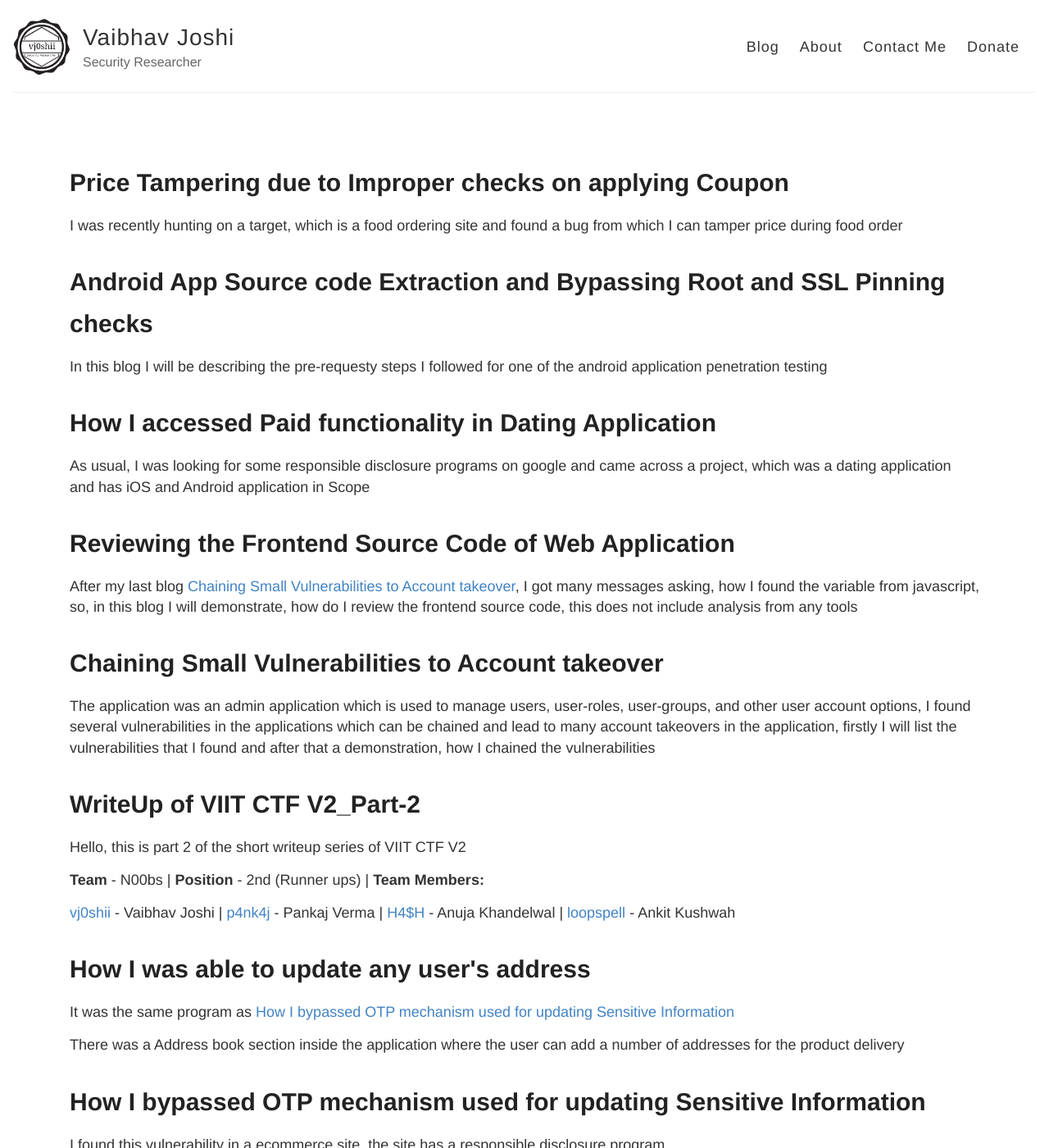
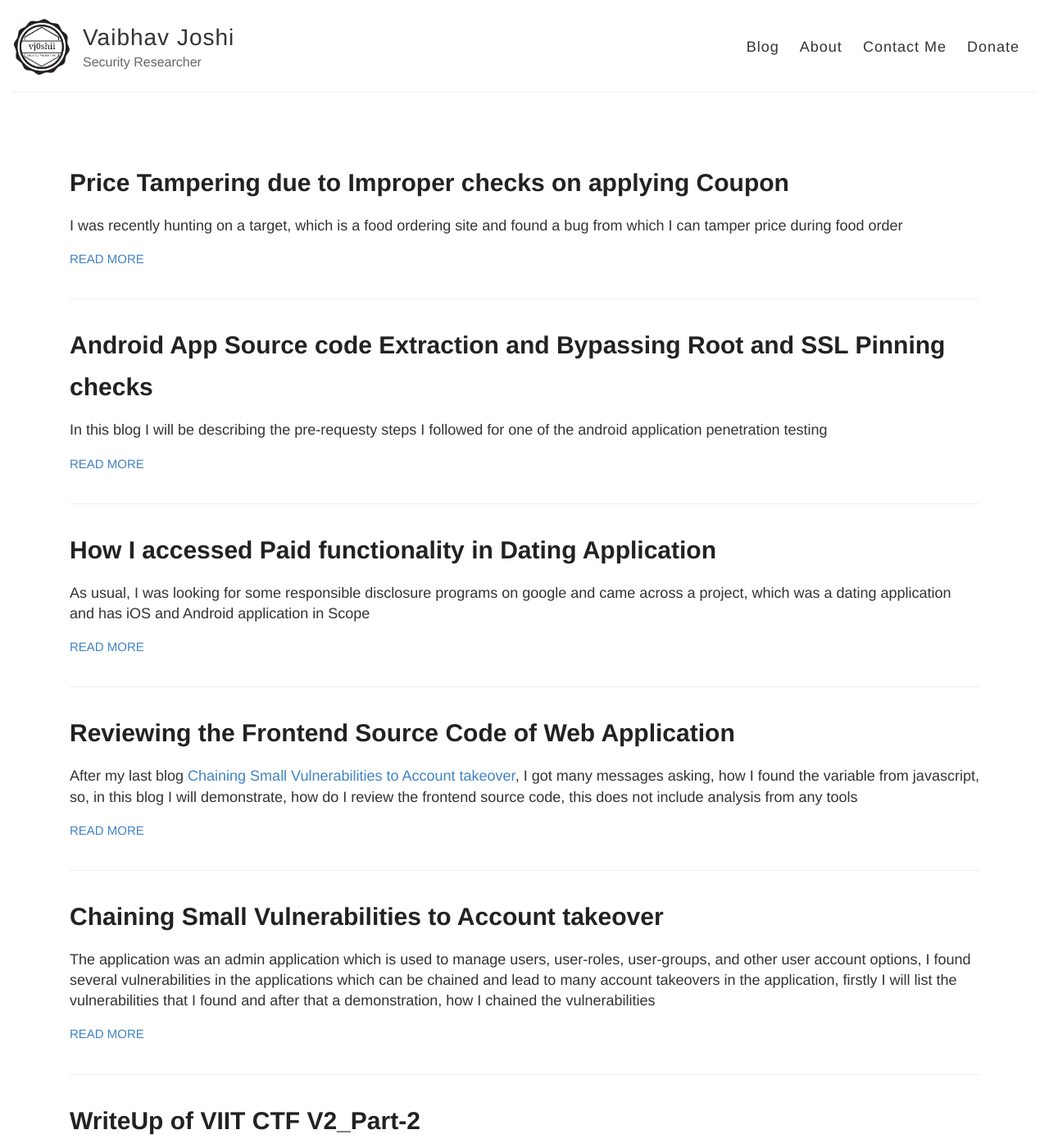
Before and after one commit to vj0shii/vj0shii.github.io, a Jekyll site: the page built from blogs.html, in a window 1280 px wide and 1400 px high. Shown: the whole window at 82% size. Built offline with Jekyll 4.4.1, drawn with Linux system fonts in a browser that asks for light colours; some of the changed text lies outside the part shown.

Commit message:
Update blogs.html

```diff
--- a/blogs.html
+++ b/blogs.html
@@ -5,10 +5,15 @@
 <div class="container">
 <div class="posts">
   {% for post in site.posts %}
-	<a href="{{ site.baseurl }}{{ post.url }}"><h1>{{ post.title }}</h1></a>
-	<p>{{ post.excerpt }}</p>
+	<article class="post">
+		<h1><a href="{{ site.baseurl }}{{ post.url }}">{{ post.title }}</a></h1>
+
+		<div class="entry">
+			{{ post.excerpt }}
+		</div>
+
+		<a href="{{ site.baseurl }}{{ post.url }}" class="read-more">Read More</a>
+	</article>
   {% endfor %}
-	</tbody>
-	</table>
 </div>
 </div>
```
